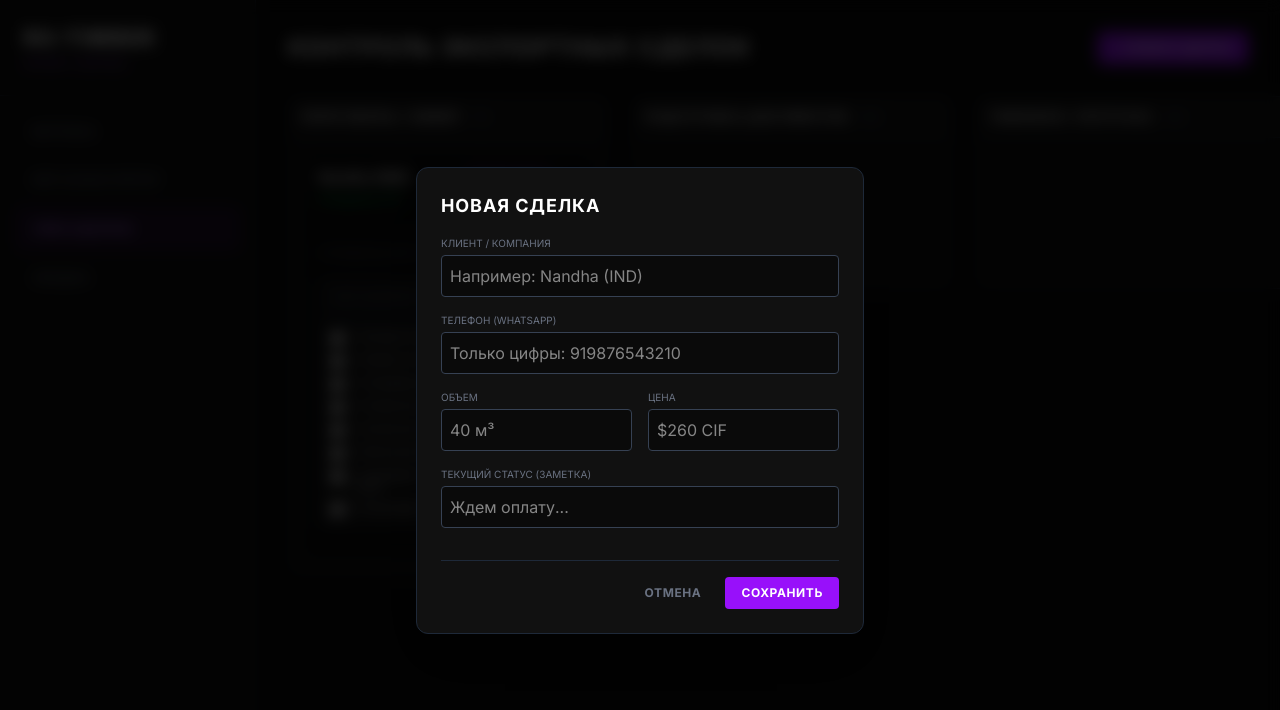
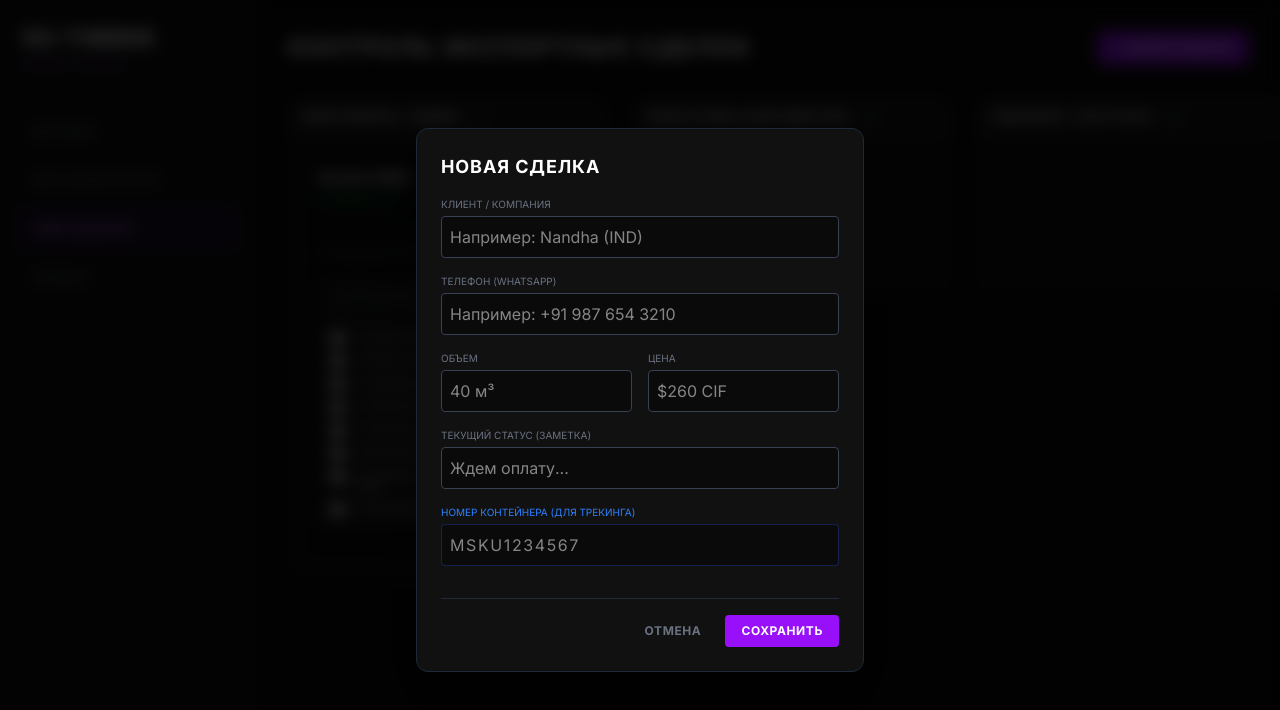
Before and after one commit to ru-timber-export/b2b-export, a Next.js app: page /crm in a window 1280 px wide. Both pictures are taken after a click on the button "+ НОВАЯ СДЕЛКА". Shown: the top 710 px of the page. Built offline with nearby package versions, Linux system fonts and the light colour scheme; no server answers; the database is empty.

Commit message:
Add container input to CRM

```diff
--- a/src/app/crm/page.js
+++ b/src/app/crm/page.js
@@ -27,7 +27,7 @@ const initialData = {
   tasks: {
     "task-1": {
       id: "task-1", client: "Nandha (IND)", phone: "919876543210", volume: "40 м³ (1x40HC)",
-      price: "Ожидание CIF", status: "Отправлены фото с завода", checklist: exportDocumentChecklist
+      price: "Ожидание CIF", status: "Отправлены фото с завода", containerId: "", checklist: exportDocumentChecklist
     },
   },
   columnOrder: ["col-1", "col-2", "col-3", "col-4", "col-5"],
@@ -49,7 +49,6 @@ export default function CRMDashboard() {
     return () => unsub();
   }, []);
 
-  // --- ЛОГИКА ПЕРЕТАСКИВАНИЯ ---
   const onDragEnd = (result) => {
     const { destination, source, draggableId } = result;
     if (!destination) return;
@@ -117,7 +116,6 @@ export default function CRMDashboard() {
     return Math.round((checklist.filter(item => item.done).length / checklist.length) * 100);
   };
 
-  // --- ЛОГИКА РЕДАКТИРОВАНИЯ И ДОБАВЛЕНИЯ ---
   const handleAddNew = () => {
     setEditingTask({ id: `task-${Date.now()}`, client: "", phone: "", volume: "", price: "", status: "", containerId: "", checklist: exportDocumentChecklist, isNew: true });
     setIsEditing(true);
@@ -130,22 +128,17 @@ export default function CRMDashboard() {
 
   const handleSave = () => {
     if (!editingTask.client) { alert("Введите имя клиента"); return; }
-
     let newData = { ...data };
-
     if (editingTask.isNew) {
-      // Добавляем новую задачу
       const newTask = { ...editingTask };
       delete newTask.isNew;
       newData.tasks[newTask.id] = newTask;
-      newData.columns["col-1"].taskIds.unshift(newTask.id); // Добавляем в первую колонку
+      newData.columns["col-1"].taskIds.unshift(newTask.id);
     } else {
-      // Обновляем существующую
       const updatedTask = { ...editingTask };
       delete updatedTask.isNew;
       newData.tasks[updatedTask.id] = updatedTask;
     }
-
     setData(newData);
     setDoc(doc(db, "erp", "crm"), newData);
     setIsEditing(false);
@@ -153,15 +146,11 @@ export default function CRMDashboard() {
 
   const handleDelete = () => {
     if (!window.confirm("Удалить эту сделку навсегда?")) return;
-
     let newData = { ...data };
     delete newData.tasks[editingTask.id];
-
-    // Удаляем ID из колонки
     Object.keys(newData.columns).forEach(colId => {
       newData.columns[colId].taskIds = newData.columns[colId].taskIds.filter(id => id !== editingTask.id);
     });
-
     setData(newData);
     setDoc(doc(db, "erp", "crm"), newData);
     setIsEditing(false);
@@ -172,7 +161,6 @@ export default function CRMDashboard() {
   return (
     <div className="flex flex-col md:flex-row h-screen bg-[#0a0a0a] text-gray-300 font-sans selection:bg-purple-500/30 relative">
 
-      {/* МЕНЮ (Единое название "CRM (Сделки)") */}
       <aside className="w-full md:w-64 bg-[#111] border-b md:border-b-0 md:border-r border-gray-800 flex flex-col shrink-0">
         <div className="p-4 md:p-6 border-b border-gray-800 flex justify-between items-center md:block">
           <div><h1 className="text-lg md:text-xl font-black text-white tracking-widest">RU-TIMBER</h1><p className="text-[10px] text-purple-500 mt-1 uppercase tracking-widest font-mono hidden md:block">Export Control</p></div>
@@ -185,15 +173,10 @@ export default function CRMDashboard() {
         </nav>
       </aside>
 
-      {/* ДОСКА */}
       <main className="flex-1 p-4 md:p-8 overflow-x-auto flex flex-col">
         <header className="mb-6 md:mb-8 shrink-0 flex justify-between items-center">
-          <div>
-            <h2 className="text-xl md:text-2xl font-bold text-white uppercase tracking-wider">Контроль экспортных сделок</h2>
-          </div>
-          <button onClick={handleAddNew} className="bg-purple-600 hover:bg-purple-500 text-white px-4 py-2 rounded font-bold text-xs uppercase tracking-wider transition-colors shadow-[0_0_15px_rgba(147,51,234,0.3)]">
-            + Новая сделка
-          </button>
+          <div><h2 className="text-xl md:text-2xl font-bold text-white uppercase tracking-wider">Контроль экспортных сделок</h2></div>
+          <button onClick={handleAddNew} className="bg-purple-600 hover:bg-purple-500 text-white px-4 py-2 rounded font-bold text-xs uppercase tracking-wider transition-colors shadow-[0_0_15px_rgba(147,51,234,0.3)]">+ Новая сделка</button>
         </header>
 
         <DragDropContext onDragEnd={onDragEnd}>
@@ -218,7 +201,6 @@ export default function CRMDashboard() {
                               {(provided, snapshot) => (
                                 <div ref={provided.innerRef} {...provided.draggableProps} {...provided.dragHandleProps} className={`bg-[#0a0a0a] border ${snapshot.isDragging ? 'border-purple-500 shadow-[0_0_15px_rgba(168,85,247,0.4)]' : 'border-gray-700'} p-4 rounded group relative`}>
 
-                                  {/* Кнопка редактирования (появляется при наведении) */}
                                   <button onClick={() => handleEdit(task)} className="absolute top-2 right-2 text-gray-600 hover:text-white md:opacity-0 md:group-hover:opacity-100 transition-opacity">
                                     <svg className="w-4 h-4" fill="none" stroke="currentColor" viewBox="0 0 24 24"><path strokeLinecap="round" strokeLinejoin="round" strokeWidth="2" d="M15.232 5.232l3.536 3.536m-2.036-5.036a2.5 2.5 0 113.536 3.536L6.5 21.036H3v-3.572L16.732 3.732z" /></svg>
                                   </button>
@@ -279,7 +261,6 @@ export default function CRMDashboard() {
         </DragDropContext>
       </main>
 
-      {/* МОДАЛЬНОЕ ОКНО РЕДАКТИРОВАНИЯ */}
       {isEditing && (
         <div className="fixed inset-0 bg-black/80 backdrop-blur-sm z-50 flex items-center justify-center p-4">
           <div className="bg-[#111] border border-gray-800 rounded-xl w-full max-w-md p-6 shadow-2xl">
@@ -292,7 +273,7 @@ export default function CRMDashboard() {
               </div>
               <div>
                 <label className="block text-[10px] font-mono text-gray-500 mb-1 uppercase">Телефон (WhatsApp)</label>
-                <input type="text" value={editingTask.phone} onChange={(e) => setEditingTask({...editingTask, phone: e.target.value})} className="w-full bg-[#0a0a0a] border border-gray-700 focus:border-purple-500 rounded p-2 text-white outline-none" placeholder="Только цифры: 919876543210"/>
+                <input type="text" value={editingTask.phone} onChange={(e) => setEditingTask({...editingTask, phone: e.target.value})} className="w-full bg-[#0a0a0a] border border-gray-700 focus:border-purple-500 rounded p-2 text-white outline-none" placeholder="Например: +91 987 654 3210"/>
               </div>
               <div className="grid grid-cols-2 gap-4">
                 <div>
@@ -308,6 +289,10 @@ export default function CRMDashboard() {
                 <label className="block text-[10px] font-mono text-gray-500 mb-1 uppercase">Текущий статус (заметка)</label>
                 <input type="text" value={editingTask.status} onChange={(e) => setEditingTask({...editingTask, status: e.target.value})} className="w-full bg-[#0a0a0a] border border-gray-700 focus:border-purple-500 rounded p-2 text-white outline-none" placeholder="Ждем оплату..."/>
               </div>
+              <div>
+                <label className="block text-[10px] font-mono text-blue-500 mb-1 uppercase">Номер контейнера (для трекинга)</label>
+                <input type="text" value={editingTask.containerId || ""} onChange={(e) => setEditingTask({...editingTask, containerId: e.target.value.toUpperCase()})} className="w-full bg-[#0a0a0a] border border-blue-900/50 focus:border-blue-500 rounded p-2 text-white outline-none font-mono tracking-widest" placeholder="MSKU1234567"/>
+              </div>
             </div>
 
             <div className="flex justify-between mt-8 pt-4 border-t border-gray-800">
@@ -322,7 +307,6 @@ export default function CRMDashboard() {
           </div>
         </div>
       )}
-
     </div>
   );
 }
```
